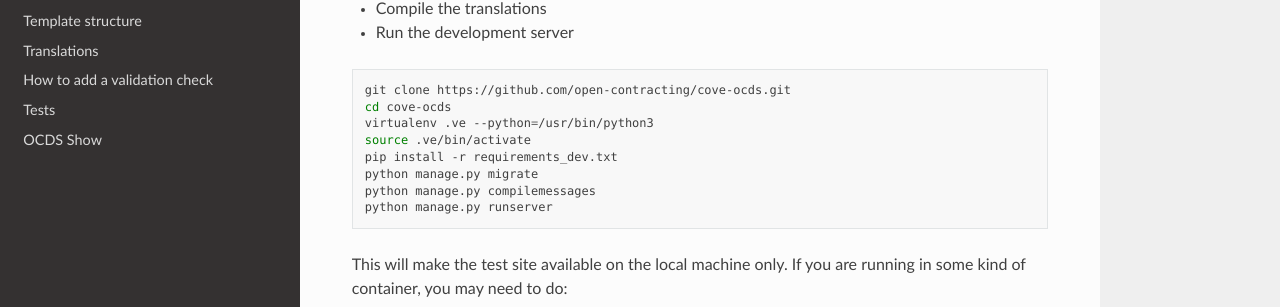
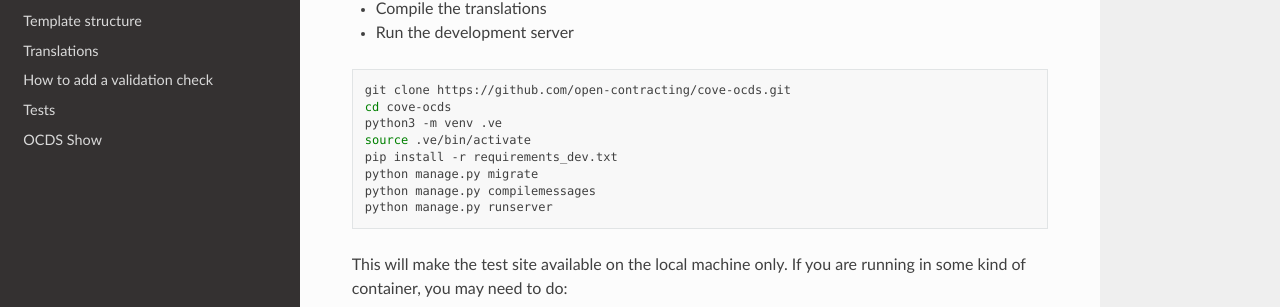
Before and after one commit to spendnetwork/silvereye, a Sphinx documentation site: the page built from docs/index.rst, in a window 1280 px wide and 900 px high, scrolled down 803 px. Shown: the part 160-467 px from the top of the window. Built offline with Sphinx 7.4.7 and the Read the Docs theme 2.0.0, drawn with Linux system fonts in a browser that asks for light colours.

Commit message:
Docs and readme - better way to make virtual envs. From https://github.com/open-contracting/cove-ocds/pull/11

```diff
--- a/docs/index.rst
+++ b/docs/index.rst
@@ -34,7 +34,7 @@ Running it locally
 
     git clone https://github.com/open-contracting/cove-ocds.git
     cd cove-ocds
-    virtualenv .ve --python=/usr/bin/python3
+    python3 -m venv .ve
     source .ve/bin/activate
     pip install -r requirements_dev.txt
     python manage.py migrate
```
Also changed, not shown: README.md (+1 -1 lines).
